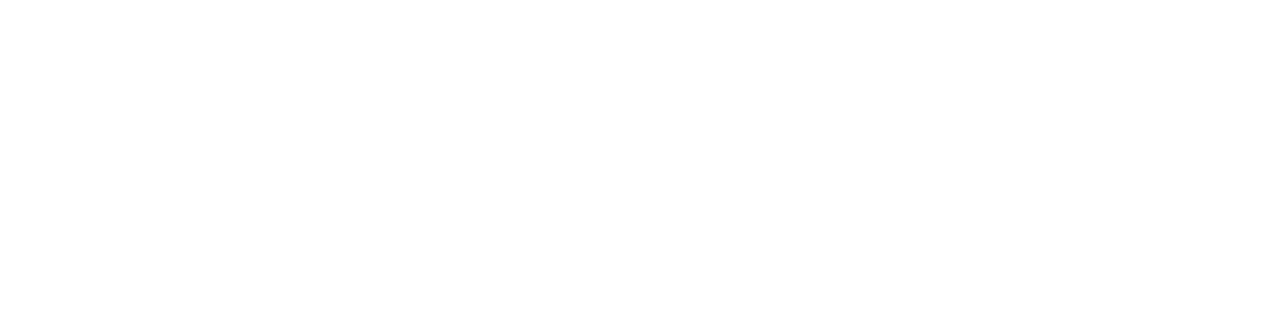
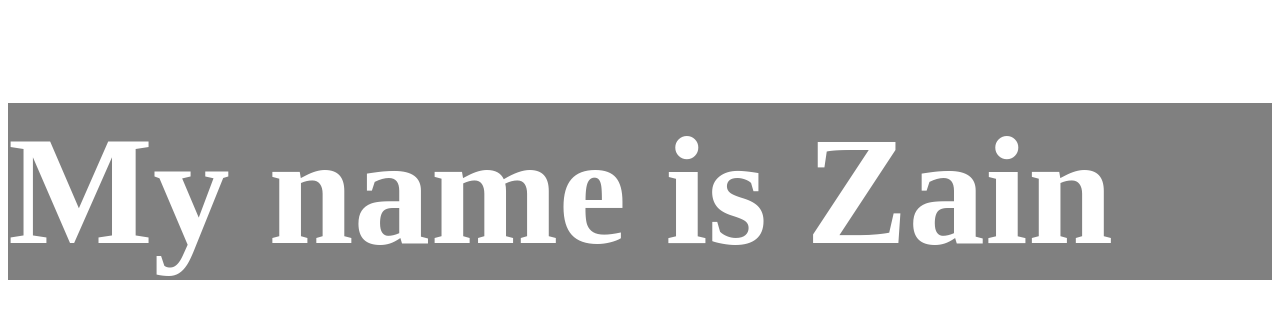
Before and after one commit to ZainAli121/Frontend-Mastery, a plain HTML site: page Learnings/JavaScript/js.html in a window 1280 px wide. Drawn offline with Linux system fonts and the light colour scheme.

Commit message:
String Methods

```diff
--- a/Learnings/JavaScript/js.html
+++ b/Learnings/JavaScript/js.html
@@ -9,7 +9,8 @@
     // alert("Hello World");
 </script>
 <body>
-
+    <h1 id="name"></h1>
 </body>
-<script src="./variables.js"></script>
+<!-- <script src="./variables.js"></script> -->
+<script src="./str.js"></script>
 </html>
--- /dev/null
+++ b/Learnings/JavaScript/str.js
@@ -0,0 +1,14 @@
+let str = "My name is Zain";
+console.log(str);
+console.log(str.length); // used for length of string
+console.log(str[6]); // used for index of string
+console.log(str.indexOf("name")); // used for index of word
+console.log(str.slice(0, 7)); // used for slicing the string
+
+let name = document.getElementById("name");
+
+name.innerText = str;
+name.display = "flex";
+name.style.fontSize = "12vmax";
+name.style.backgroundColor = "grey";
+name.style.color = "white";
```
